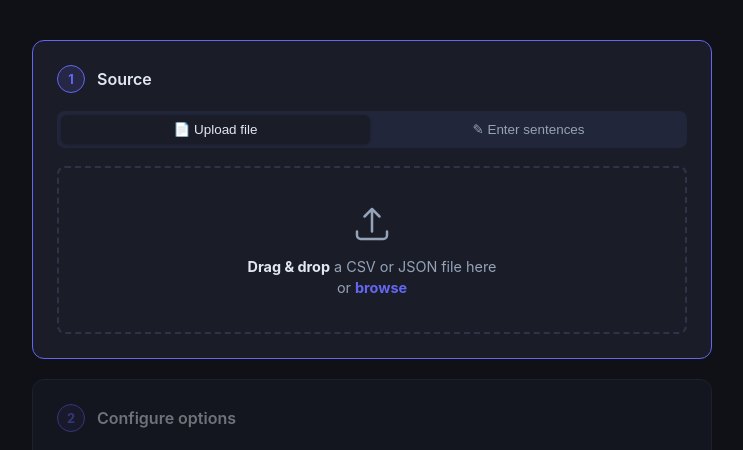
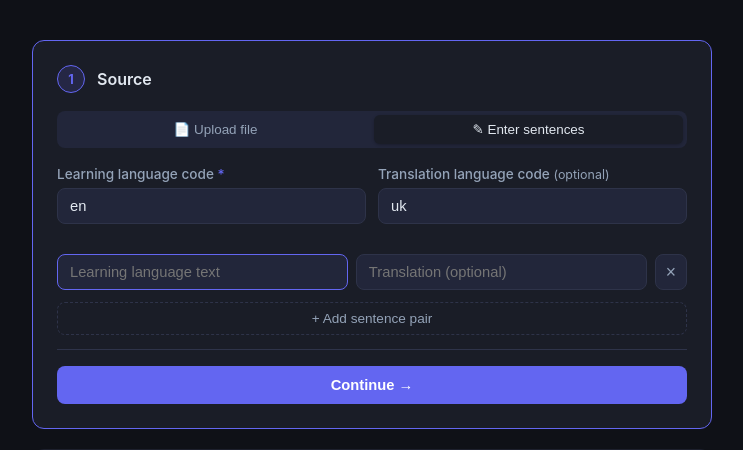
Before and after one commit to vs5991748/text-to-speach, a Flask app: page / in a window 1280 px wide. Shown: the part 122-572 px from the top of the page, without its empty margins (268-1011 px from the left). Run offline with Flask 3, Linux system fonts and the light colour scheme.

Commit message:
feat: default to Enter sentences tab

```diff
--- a/templates/index.html
+++ b/templates/index.html
@@ -581,8 +581,8 @@
             </div>
 
             <div class="tab-bar">
-                <button class="tab-btn active" id="tab-file" onclick="switchTab('file')">&#128196; Upload file</button>
-                <button class="tab-btn" id="tab-manual" onclick="switchTab('manual')">&#9998; Enter sentences</button>
+                <button class="tab-btn" id="tab-file" onclick="switchTab('file')">&#128196; Upload file</button>
+                <button class="tab-btn active" id="tab-manual" onclick="switchTab('manual')">&#9998; Enter sentences</button>
             </div>
 
             <!-- File upload panel -->
@@ -772,13 +772,16 @@
         let fileId = null;
         let detectedLangs = [];
         let pollingTimer = null;
-        let activeTab = 'file';
+        let activeTab = 'manual';
 
         // Seed lang code fields from localStorage, falling back to sensible defaults
         document.getElementById('manual-learning-lang').value =
             localStorage.getItem('tts_learning_lang') ?? 'en';
         document.getElementById('manual-translation-lang').value =
             localStorage.getItem('tts_translation_lang') ?? 'uk';
+
+        // Show manual panel by default
+        switchTab('manual');
 
         // ── Tab switcher ───────────────────────────────────────
         function switchTab(mode) {
```
